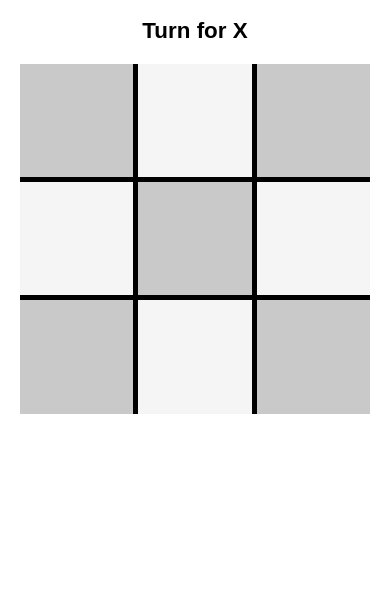
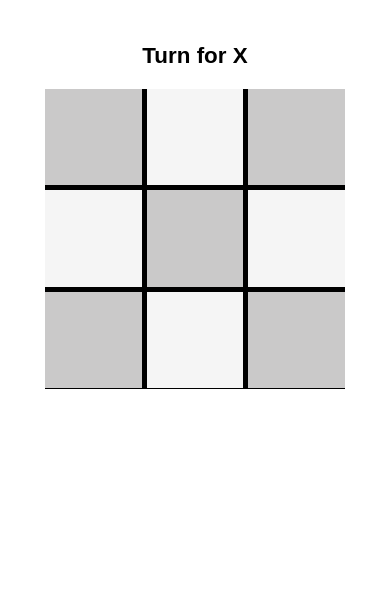
Before and after one commit to suranjancse2002/TicTacToe-Game, a plain HTML site: page index.html in a window 390 px wide. Shown: the part 254-844 px from the top of the page. Drawn offline with Linux system fonts and the light colour scheme.

Commit message:
Media Query for Mobile less than 500px added

```diff
--- a/style.css
+++ b/style.css
@@ -65,17 +65,17 @@ p{
 .boxtext{
     font-size: 90px;
 }
-@media (max-width : 420px){
+@media (max-width : 500px){
     .grid-container{
         background-color: black;
-        width: 350px;
-        height: 350px;
+        width: 300px;
+        height: 300px;
         display: grid;
         grid-template-columns: repeat(3, 1fr);
         grid-template-rows: repeat(3, 1fr);
         gap: 5px;
     }
     .boxtext{
-        font-size: 60px;
+        font-size: 50px;
     }
 }
```
